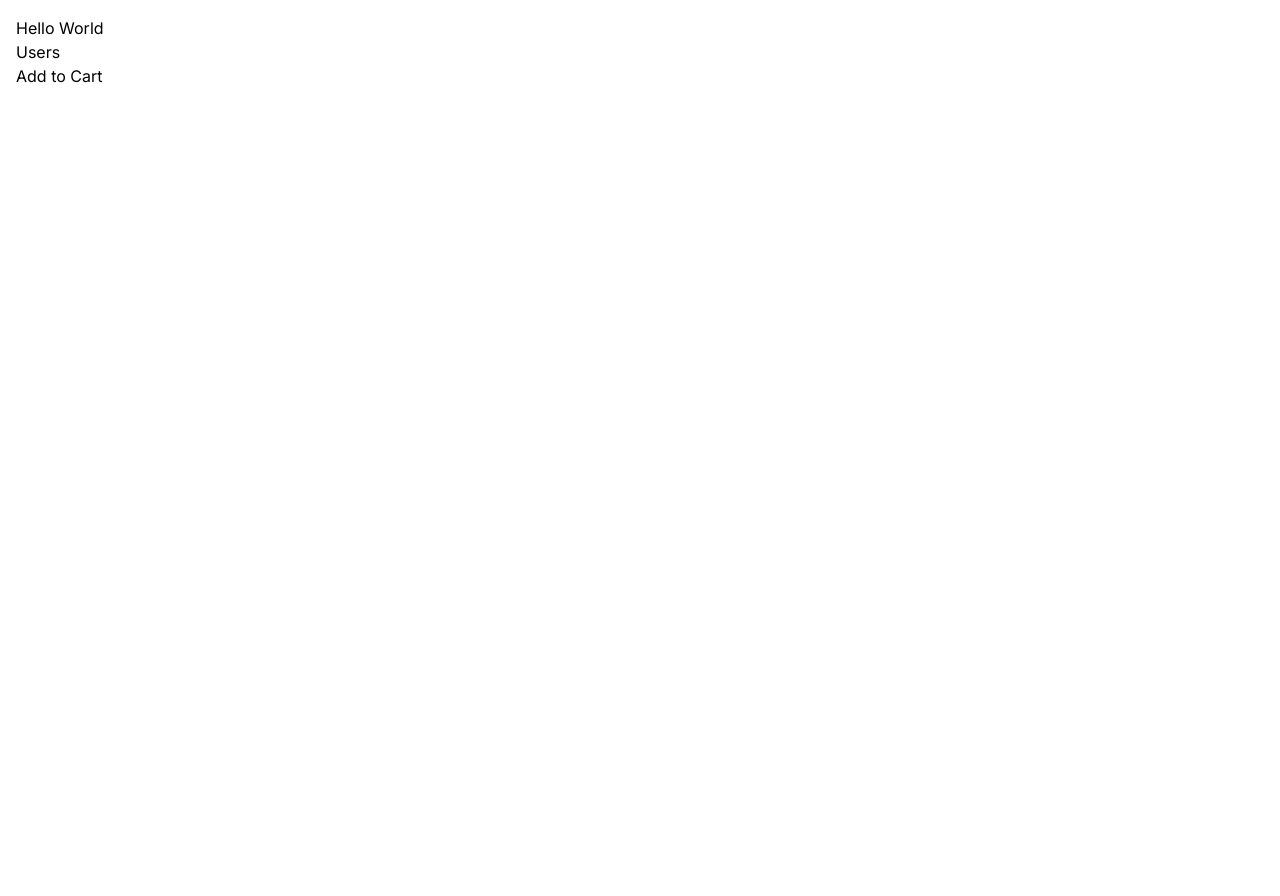
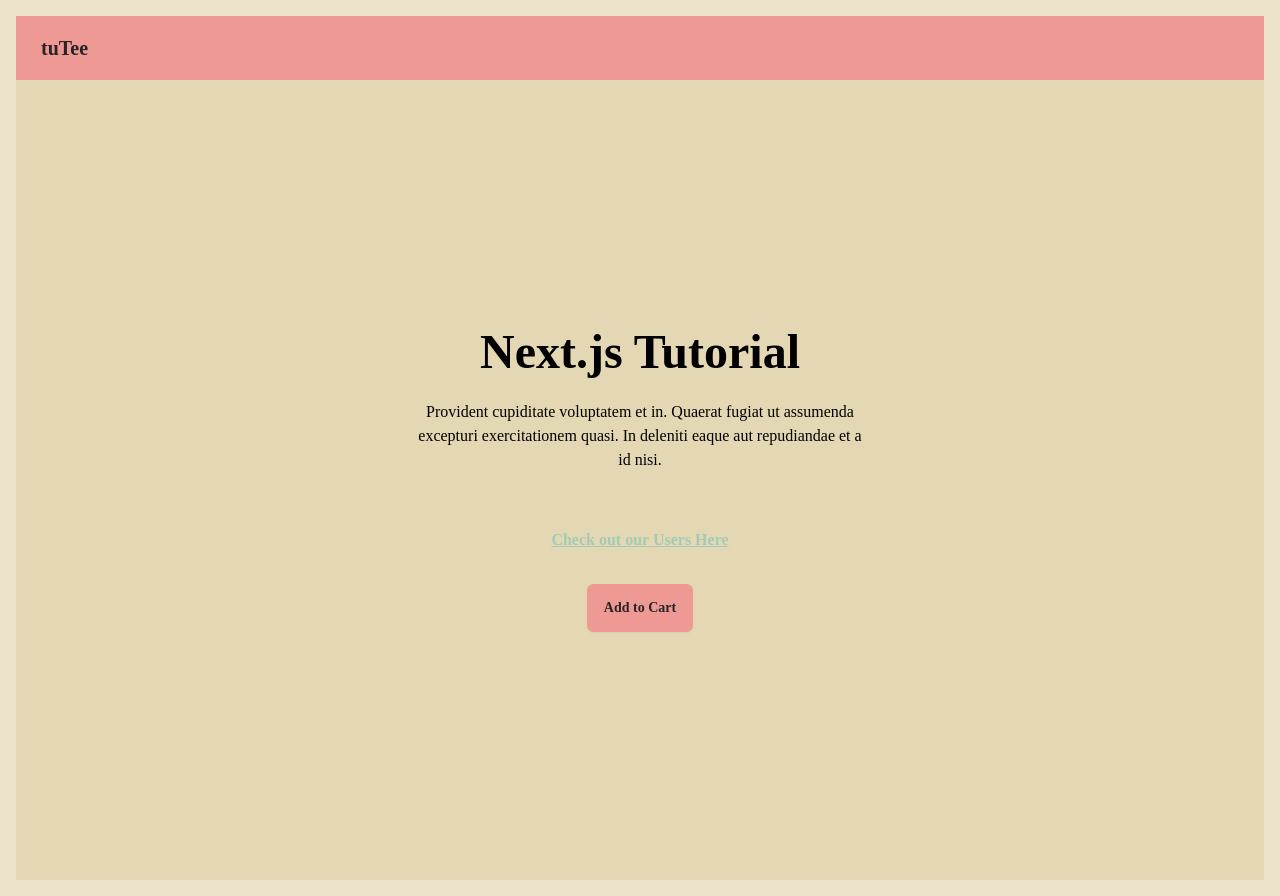
Before and after one commit to CaitlinSwickard/nextjs-tutorial, a Next.js app: page / in a window 1280 px wide. Before the commit the page ends 800 px from the top, so only its background shows below. Built offline with nearby package versions, Linux system fonts and the light colour scheme.

Commit message:
playing around with tailwind and daisy

```diff
--- a/app/components/AddToCart.tsx
+++ b/app/components/AddToCart.tsx
@@ -4,7 +4,7 @@ import React from "react";
 // setting small button component to client side rather than full product card
 const AddToCart = () => {
   return (
-    <div>
+    <div className="btn btn-primary">
       <button onClick={() => console.log("Click")}>
         Add to Cart
       </button>
--- /dev/null
+++ b/app/components/Header.tsx
@@ -0,0 +1,39 @@
+import React from "react";
+import ProductCard from "./ProductCard";
+import Link from "next/link";
+
+const Header = () => {
+  return (
+    <>
+      <div className="navbar bg-primary text-primary-content">
+        <button className="btn btn-ghost text-xl">tuTee</button>
+      </div>
+      <div>
+        <div className="hero min-h-screen bg-base-200">
+          <div className="hero-content text-center">
+            <div className="max-w-md">
+              <h1 className="text-5xl font-bold">Next.js Tutorial</h1>
+              <p className="py-6">
+                Provident cupiditate voluptatem et in. Quaerat fugiat
+                ut assumenda excepturi exercitationem quasi. In
+                deleniti eaque aut repudiandae et a id nisi.
+              </p>
+              <div className="py-8">
+              <Link
+                href="/users"
+                className="text-secondary font-extrabold underline "
+              >
+                Check out our Users Here
+              </Link>
+              </div>
+              <ProductCard />
+              {/* <button className="btn btn-primary">Get Started</button> */}
+            </div>
+          </div>
+        </div>
+      </div>
+    </>
+  );
+};
+
+export default Header;
--- a/app/globals.css
+++ b/app/globals.css
@@ -2,17 +2,17 @@
 @tailwind components;
 @tailwind utilities;
 
+* {
+  font-family: "Times New Roman", Times, serif;
+}
+
 :root {
   --foreground-rgb: 0, 0, 0;
-  --background-start-rgb: 214, 219, 220;
-  --background-end-rgb: 255, 255, 255;
 }
 
 @media (prefers-color-scheme: dark) {
   :root {
     --foreground-rgb: 255, 255, 255;
-    --background-start-rgb: 0, 0, 0;
-    --background-end-rgb: 0, 0, 0;
   }
 }
 
--- a/app/layout.tsx
+++ b/app/layout.tsx
@@ -15,7 +15,7 @@ export default function RootLayout({
   children: React.ReactNode
 }) {
   return (
-    <html lang="en">
+    <html lang="en" data-theme="retro">
       <body className={inter.className}>{children}</body>
     </html>
   )
--- a/app/page.tsx
+++ b/app/page.tsx
@@ -1,13 +1,14 @@
 import Image from 'next/image'
 import Link from 'next/link'
 import ProductCard from './components/ProductCard'
+import Header from './components/Header'
 
 export default function Home() {
   return (
    <main>
-    <h1>Hello World</h1>
-    <Link href="/users">Users</Link>
-    <ProductCard/>
+    <Header/>
+    {/* <Link href="/users">Users</Link> */}
+    {/* <ProductCard/> */}
     </main>
   )
 }
--- a/app/users/page.tsx
+++ b/app/users/page.tsx
@@ -1,9 +1,12 @@
 import React from "react";
+
 
 // defining the shape of our user object
 interface User {
   id: number;
   name: string;
+  username: string;
+  email: string;
 }
 
 // server component
@@ -11,18 +14,34 @@ const UsersPage = async () => {
   // fetch for placeholder users
   const res = await fetch(
     "https://jsonplaceholder.typicode.com/users",
-    { cache: 'no-store'}
+    { cache: "no-store" }
   );
   const users: User[] = await res.json();
   return (
     <>
-      <h1>Users</h1>
-      <p>{new Date().toLocaleTimeString()}</p>
-      <ul>
-        {users.map((user) => (
-          <li key={user.id}>{user.name}</li>
-        ))}
-      </ul>
+      <h1 className="text text-center text-3xl font-bold py-10 underline">
+        Users
+      </h1>
+      {/* <p>{new Date().toLocaleTimeString()}</p> */}
+      <table className="table table-bordered">
+        <thead>
+          <tr>
+            <th>Name:</th>
+            <th>Username:</th>
+            <th>Email:</th>
+          </tr>
+        </thead>
+        <tbody>
+          {users.map((user) => (
+            <tr key={user.id}>
+              <td>{user.name}</td>
+              <td>{user.username}</td>
+              <td>{user.email}</td>
+            </tr>
+          ))}
+        </tbody>
+      </table>
+
     </>
   );
 };
--- a/package.json
+++ b/package.json
@@ -21,5 +21,10 @@
     "react-dom": "18.2.0",
     "tailwindcss": "3.4.1",
     "typescript": "5.3.3"
+  },
+  "devDependencies": {
+    "daisyui": "^4.6.0",
+    "prettier": "^3.2.2",
+    "prettier-plugin-tailwindcss": "^0.5.11"
   }
 }
--- a/tailwind.config.ts
+++ b/tailwind.config.ts
@@ -15,6 +15,9 @@ const config: Config = {
       },
     },
   },
-  plugins: [],
+  plugins: [require("daisyui")],
+  daisyui: {
+    themes: ["light", "dark", "retro"],
+  },
 }
 export default config
```
Also changed, not shown: 1 other file (tests, documents, lock files or other folders).
